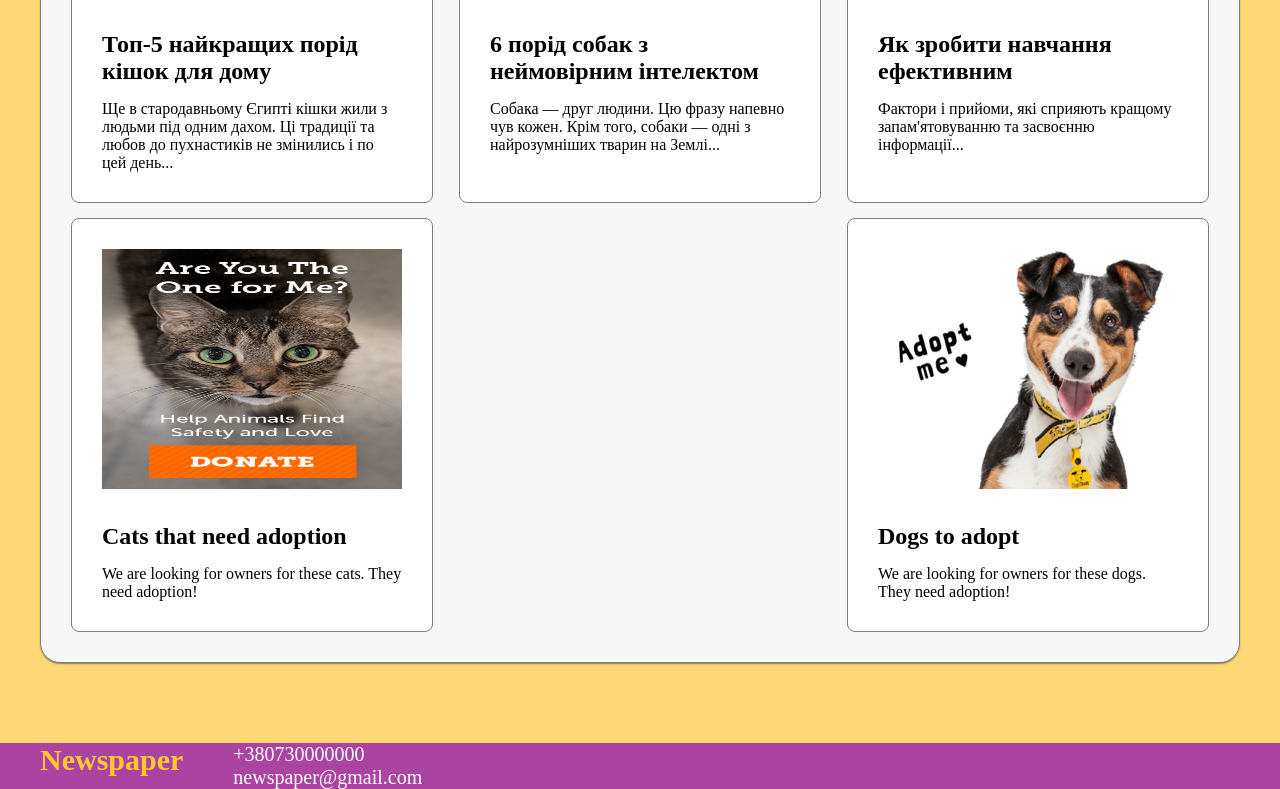
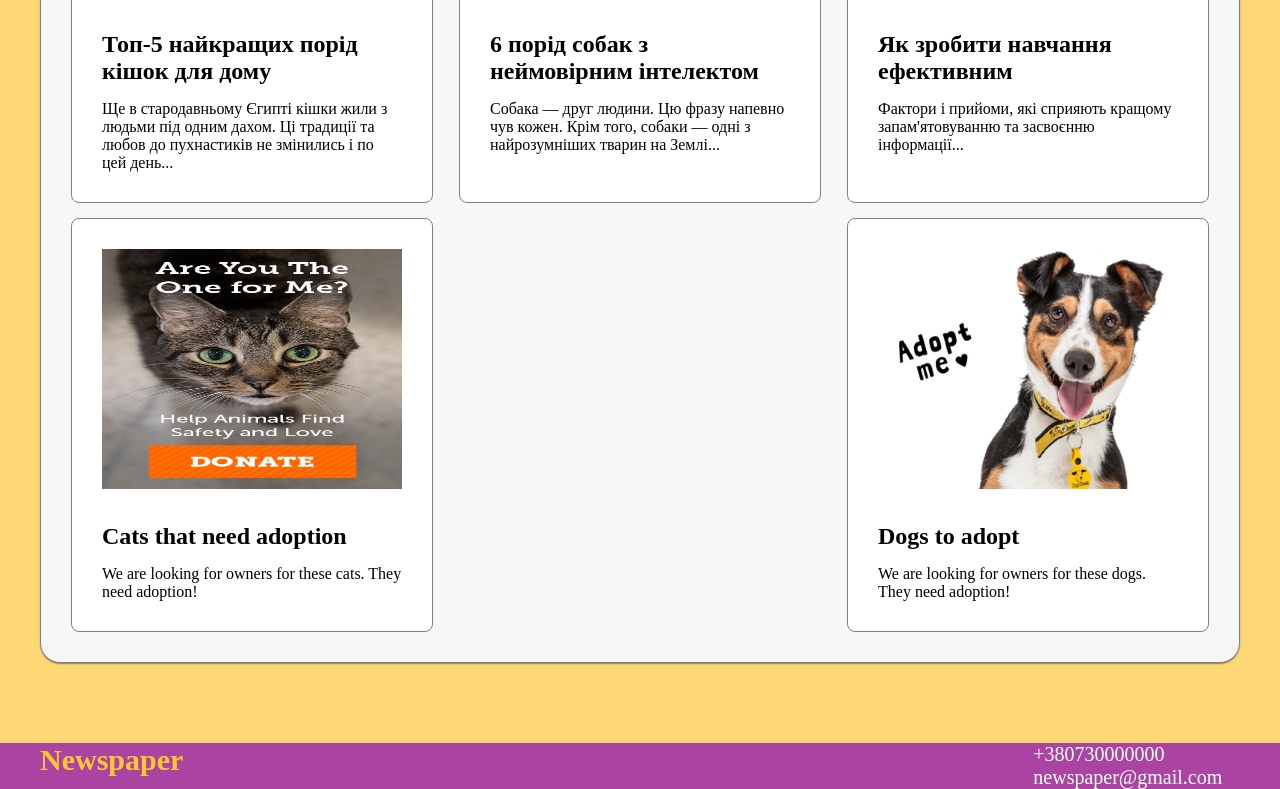
Before and after one commit to Sashetoo/Newspaper, a plain HTML site: page index.html in a window 1280 px wide. Shown: the part 635-1424 px from the top of the page. Drawn offline with Linux system fonts and the light colour scheme.

Commit message:
34y5h6jukio

```diff
--- a/index.html
+++ b/index.html
@@ -121,6 +121,7 @@
             <a href="index.html" class="footer-logo">
                 Newspaper
             </a>
+            <div class="footer-li">
             <ul class="footer-list">
                 <li class="footer-item">
                     <a href="tel:+380730000000" class="footer-link">
@@ -135,6 +136,7 @@
             </ul>
         </div>
         </div>
+        </div>
     </footer>
 
 </body>
--- a/style.css
+++ b/style.css
@@ -136,19 +136,21 @@ a {
 .footer-wrapper {
     display: flex;
 }
-
 .footer-logo {
     color: #fec830;
     font-size: 30px;
     font-weight: 700;
-    padding-right: 50px;
+    padding-right: 850px;
 }
+
 .footer-link:hover {
     color: darkblue;
 }
+
 .footer-link:focus {
     color: darkblue;
 }
+
 .footer-link {
     font-size: 20px;
     color: #fff;
@@ -164,14 +166,17 @@ a {
     padding: 30px;
     font-size: 20px;
 }
+
 .cat-text {
     margin-top: 30px;
     margin-bottom: 50px;
 }
+
 .cat-title {
     text-align: center;
     margin-bottom: 30px;
 }
+
 .cat-img {
     width: 600px;
     height: 100%;
@@ -179,6 +184,7 @@ a {
     justify-content: center;
     margin: auto;
 }
+
 /* styles for the second page */
 .dog-container {
     background-color: rgb(247, 247, 247);
@@ -189,14 +195,17 @@ a {
     padding: 30px;
     font-size: 20px;
 }
+
 .dog-text {
     margin-top: 30px;
 }
+
 .dog-img {
     justify-content: center;
     display: flex;
     margin: 25px auto;
 }
+
 /* styles for the third page */
 .study-container {
     background-color: rgb(247, 247, 247);
@@ -207,22 +216,27 @@ a {
     padding: 30px;
     font-size: 20px;
 }
+
 .study-text {
     margin-top: 30px;
 }
+
 .study-img {
     justify-content: center;
     display: flex;
     margin: 25px auto;
     width: 800px;
 }
+
 .study-list {
     list-style: square;
     margin-left: 20px;
 }
+
 .study-item {
     margin-top: 10px;
 }
+
 /* styles for the contacts */
 .contacts-container {
     background-color: rgb(247, 247, 247);
@@ -233,17 +247,21 @@ a {
     padding: 30px;
     font-size: 20px;
 }
+
 .contacts-text {
     margin: 20px 0;
 }
+
 .contacts-img {
     border: 1px solid gray;
     border-radius: 20px;
     box-shadow: 0px 2px 1px -1px rgba(0, 0, 0, 0.2), 0px 1px 1px 0px rgba(0, 0, 0, 0.14), 0px 1px 3px 0px rgba(0, 0, 0, 0.12);
 }
+
 .contacts-link {
     color: #aa43a2;
 }
+
 .contacts-link:hover {
     font-weight: 600;
 }
```
